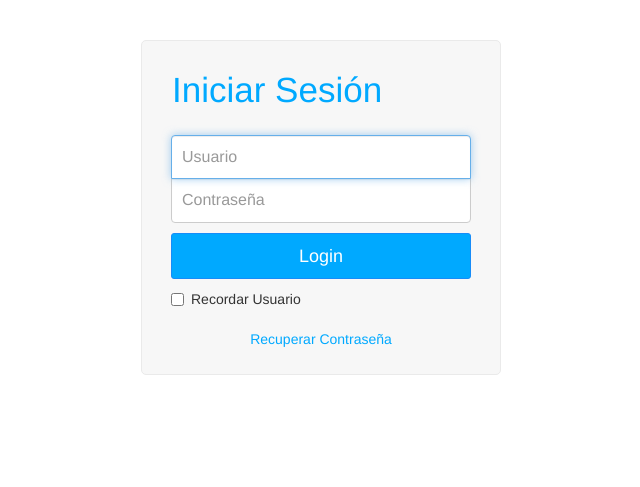
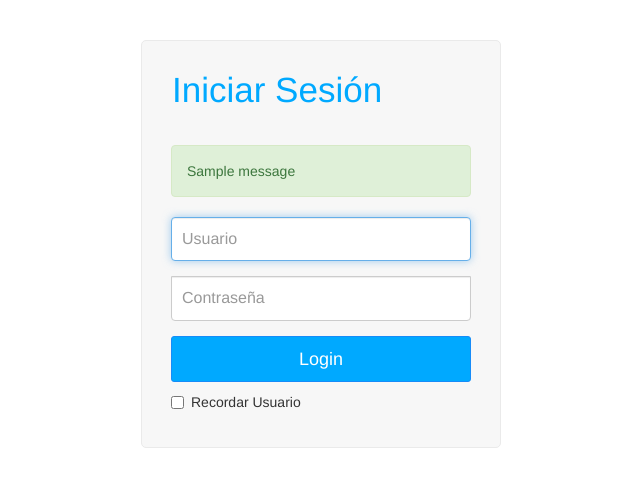
Before and after one commit to ifreddyrondon/atm-analytics, a Django app: page /login/ in a window 1280 px wide. Shown: the part 52-539 px from the top of the page, without its empty margins (319-959 px from the left). Run offline with Django 3.2, Linux system fonts and the light colour scheme; tables that the repository leaves empty hold one stand-in row (values such as "Sample post"); one stand-in notice (Sample message) is shown; parts of the project's set-up code (start-up, migrations or seed data) failed here and were passed over; some libraries are stand-ins or nearby versions.

Commit message:
feat: add validation of login view

```diff
--- a/analytics_gui/analytics/views.py
+++ b/analytics_gui/analytics/views.py
@@ -1,3 +1,4 @@
+from django.contrib.auth.decorators import login_required
 from django.core.urlresolvers import reverse
 from django.http import HttpResponseRedirect
 from django.shortcuts import render, get_object_or_404
@@ -7,6 +8,7 @@ from analytics_gui.analytics.models import Case, AtmJournal
 from analytics_gui.analytics.parsers import parse_log_file
 
 
+@login_required(login_url='/login')
 def dashboard(request):
     cases = Case.objects.all().order_by('number')
 
@@ -15,6 +17,7 @@ def dashboard(request):
     })
 
 
+@login_required(login_url='/login')
 def create(request):
     form = CreateCaseForm()
     atm_form_set = CreateAtmFormSet()
@@ -48,6 +51,7 @@ def create(request):
     })
 
 
+@login_required(login_url='/login')
 def view_case(request, case_id):
     case = get_object_or_404(Case, id=case_id)
     form = CreateCaseForm(instance=case)
@@ -77,6 +81,7 @@ def view_case(request, case_id):
     })
 
 
+@login_required(login_url='/login')
 def analyze_case(request, case_id):
     case = get_object_or_404(Case, id=case_id)
     atms = case.atms.all()
--- /dev/null
+++ b/analytics_gui/authentication/forms.py
@@ -0,0 +1,43 @@
+# coding=utf-8
+from django import forms
+
+default_errors = {
+    u'required': u"Este campo es requerido",
+    u'invalid': u"Coloca un valor válido",
+    u'inactive': u"Esta cuenta esta inactiva",
+    u'invalid_login': u"Por favor coloca el usuario y clave correcta",
+    u'email_not_exists': u"No existe usuario con este correo electrónico",
+    u'password_incorrect': u"La contraseña introducida es incorrecta. Intenta nuevamente",
+    u'password_mismatch': u"Las contraseñas no coinciden",
+    u'unknown': u"Ese usuario no tiene una cuenta asociada.",
+}
+
+
+class CustomAuthenticationForm(forms.Form):
+
+    username = forms.CharField(
+        max_length=254,
+        error_messages=default_errors,
+        widget=forms.TextInput(
+            attrs={
+                'placeholder': 'Nombre de usuario',
+                'class': 'form-control'
+            }
+        )
+    )
+
+    password = forms.CharField(
+        error_messages=default_errors,
+        widget=forms.PasswordInput(
+            attrs={
+                'placeholder': 'Contraseña',
+                'class': 'form-control'
+            }
+        )
+    )
+
+    def __init__(self, *args, **kwargs):
+        super(CustomAuthenticationForm, self).__init__(*args, **kwargs)
+
+        for key in self.fields:
+            self.fields[key].error_messages = default_errors
--- a/analytics_gui/authentication/templates/authentication/login.html
+++ b/analytics_gui/authentication/templates/authentication/login.html
@@ -6,20 +6,76 @@
             <div class="col-md-4 col-md-offset-4">
                 <div class="wall">
                     <h1 class="login-title">Iniciar Sesi&oacute;n</h1>
-                    <form class="form-signin">
-                        <input type="text" class="form-control" placeholder="Usuario" required autofocus>
-                        <input type="password" class="form-control" placeholder="Contraseña" required>
-                        <button class="btn btn-lg btn-primary btn-block" type="submit">
-                            Login
-                        </button>
-                        <div class="checkbox">
-                            <label>
-                                <input type="checkbox"> Recordar Usuario
-                            </label>
-                        </div>
-                        <div class="option-link">
-                            <a href="#">Recuperar Contraseña</a>
-                        </div>
+                    <form class="form-signin" method="post">
+                        {% csrf_token %}
+                        {% if messages %}
+                            <div class="messages">
+                                {% for message in messages %}
+                                    <div class="grp-row grp-error-row">
+                                        <p class="errornote">
+                                        <div
+                                                {% if message.tags == 'error' %} class="alert alert-danger"
+                                                {% elif message.tags == 'info' %} class="alert alert-info"
+                                                {% elif message.tags == 'warning' %} class="alert alert-warning"
+                                                {% elif message.tags == 'success' %} class="alert alert-success"
+                                                {% endif %}
+                                        >
+                                            {{ message }}
+                                        </div>
+                                        </p>
+                                    </div>
+                                {% endfor %}
+                            </div>
+                        {% endif %}
+
+                        {% if form.errors and not form.non_field_errors %}
+                            <div class="grp-row grp-error-row">
+                                <p class="errornote">
+                                    {% if form.errors.items|length == 1 %}
+                                        <div>Please correct the error below.</div>
+                                    {% else %}
+                                        <div>Por favor corrija los errores a continuación.</div>
+                                    {% endif %}
+                                </p>
+                            </div>
+                        {% endif %}
+                        {% if form.non_field_errors %}
+                            <div class="grp-row grp-error-row">
+                                {% for error in form.non_field_errors %}
+                                    <p class="errornote">{{ error }}</p>
+                                {% endfor %}
+                            </div>
+                        {% endif %}
+                        {% if error_message %}
+                            <div class="grp-row grp-error-row">
+                                <p class="errornote">{{ error_message }}</p>
+                            </div>
+                        {% endif %}
+                        <fieldset>
+                            <div class="form-group {% if form.username.errors %}has-error{% endif %}">
+                                <input class="form-control" placeholder="Usuario" name="username" id="id_username"
+                                       value="{{ form.username.value | default:'' }}" autofocus>
+                                {% if form.username.errors %}
+                                    <span class="help-block">{{ form.username.errors|join:"<br \>" }}</span>
+                                {% endif %}
+                            </div>
+
+                            <div class="form-group {% if form.username.errors %}has-error{% endif %}">
+                                <input class="form-control" placeholder="Contrase&ntilde;a" type="password"
+                                       name="password" id="id_password">
+                                <input type="hidden" name="next" value="{{ next }}"/>
+                                {% if form.password.errors %}
+                                    <span class="help-block">{{ form.password.errors|join:"<br \>" }}</span>
+                                {% endif %}
+                            </div>
+                            <!-- Change this to a button or input when using this as a form -->
+                            <input type="submit" value="Login" class="btn btn-lg btn-primary btn-block"/>
+                            <div class="checkbox">
+                                <label>
+                                    <input name="remember" type="checkbox" value="Remember Me">Recordar Usuario
+                                </label>
+                            </div>
+                        </fieldset>
                     </form>
                 </div>
             </div>
--- a/analytics_gui/authentication/views.py
+++ b/analytics_gui/authentication/views.py
@@ -1,5 +1,53 @@
-from django.shortcuts import render
+# coding=utf-8
+from django.contrib import messages
+from django.contrib.auth import authenticate, login, logout
+from django.shortcuts import render, redirect
+from django.views.generic import View
+
+from analytics_gui.authentication.forms import CustomAuthenticationForm
 
 
-def login(request):
-    return render(request, 'authentication/login.html', {})
+class Login(View):
+    @staticmethod
+    def get(request, *args, **kwargs):
+        form = CustomAuthenticationForm()
+        return render(request, 'authentication/login.html', {
+            'form': form
+        })
+
+    @staticmethod
+    def post(request, *args, **kwargs):
+        form = CustomAuthenticationForm(request.POST)
+        if form.is_valid():
+            username = form.cleaned_data.get('username')
+            password = form.cleaned_data.get('password')
+            user = authenticate(username=username, password=password)
+
+            if user is None:
+                messages.error(request, "Usuario o Contraseña incorrecto")
+                return render(request, 'authentication/login.html', {
+                    'form': form
+                })
+            if not user.is_active:
+                messages.info(request, "Usuario inactivo")
+                return render(request, 'authentication/login.html', {
+                    'form': form
+                })
+
+            if user.is_superuser:
+                login(request, user)
+                return redirect('/admin/')
+
+            login(request, user)
+            return redirect('/')
+
+        return render(request, 'authentication/login.html', {
+            'form': form
+        })
+
+
+class Logout(View):
+    @staticmethod
+    def get(request, *args, **kwargs):
+        logout(request)
+        return redirect('/')
--- a/analytics_gui/urls.py
+++ b/analytics_gui/urls.py
@@ -15,11 +15,13 @@ Including another URLconf
 """
 from django.conf.urls import include, url
 from django.contrib import admin
+
+from analytics_gui.authentication.views import Login
 from .authentication import views as auth_views
 from .analytics import urls as analytics_urls
 
 urlpatterns = [
     url(r'^admin/', include(admin.site.urls)),
-    url(r'^login/$', auth_views.login, name='login'),
+    url(r'^login/$', Login.as_view(), name='login'),
     url(r'^', include(analytics_urls, namespace='analytics')),
 ]
```
